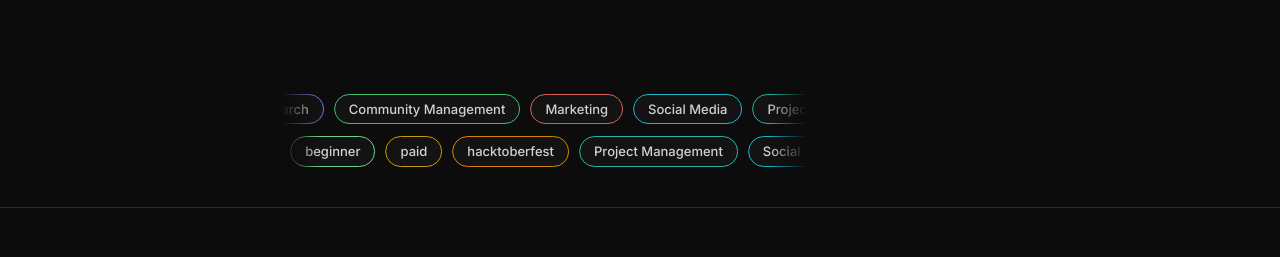
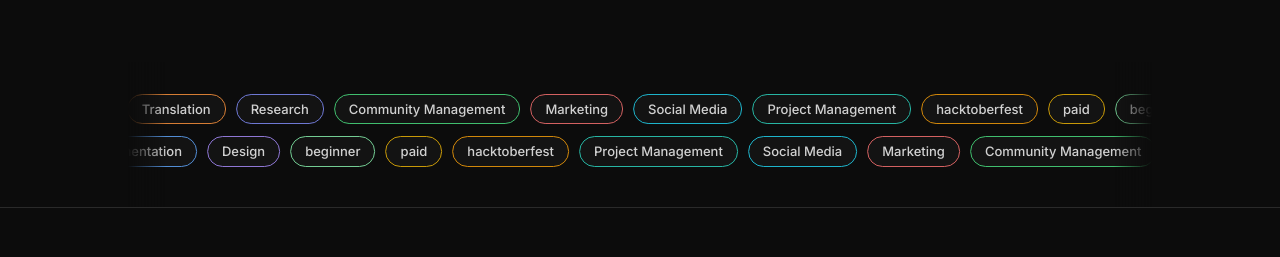
Before and after one commit to No-cos/nocos, a Next.js app in the folder frontend/: page / in a window 1280 px wide. Shown: the part 490-747 px from the top of the page. Built offline with nearby package versions, Linux system fonts and the light colour scheme; no server answers.

Commit message:
style: centre marquee mask and extend visible zone to match content width

```diff
--- a/frontend/src/components/marquee/index.tsx
+++ b/frontend/src/components/marquee/index.tsx
@@ -27,9 +27,9 @@
         // This gives the marquee the appearance of emerging from and dissolving
         // into the page — purely CSS, no extra elements needed.
         WebkitMaskImage:
-          "linear-gradient(to right, transparent 0%, transparent 22%, black 25%, black 60%, transparent 63%, transparent 100%)",
+          "linear-gradient(to right, transparent 0%, transparent 10%, black 13%, black 87%, transparent 90%, transparent 100%)",
         maskImage:
-          "linear-gradient(to right, transparent 0%, transparent 22%, black 25%, black 60%, transparent 63%, transparent 100%)",
+          "linear-gradient(to right, transparent 0%, transparent 10%, black 13%, black 87%, transparent 90%, transparent 100%)",
       }}
     >
       {/* Row 1 — scrolls left */}
```
